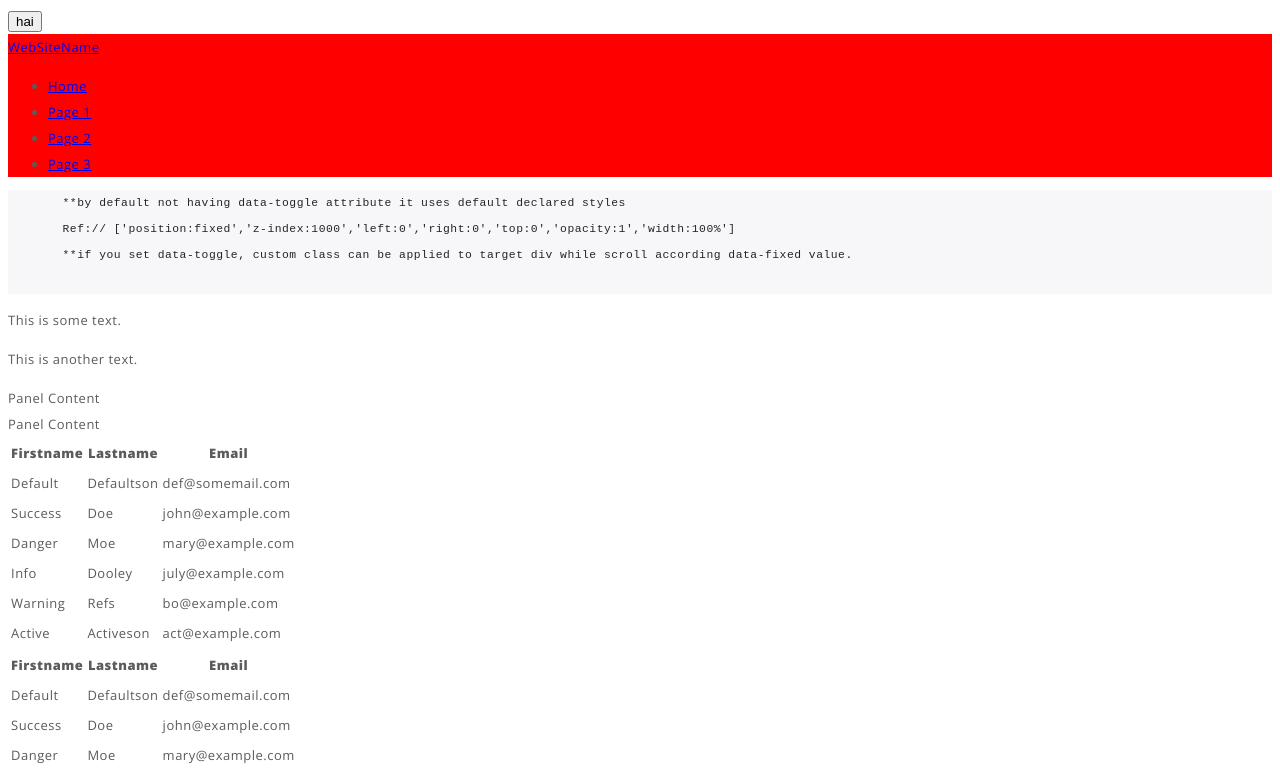
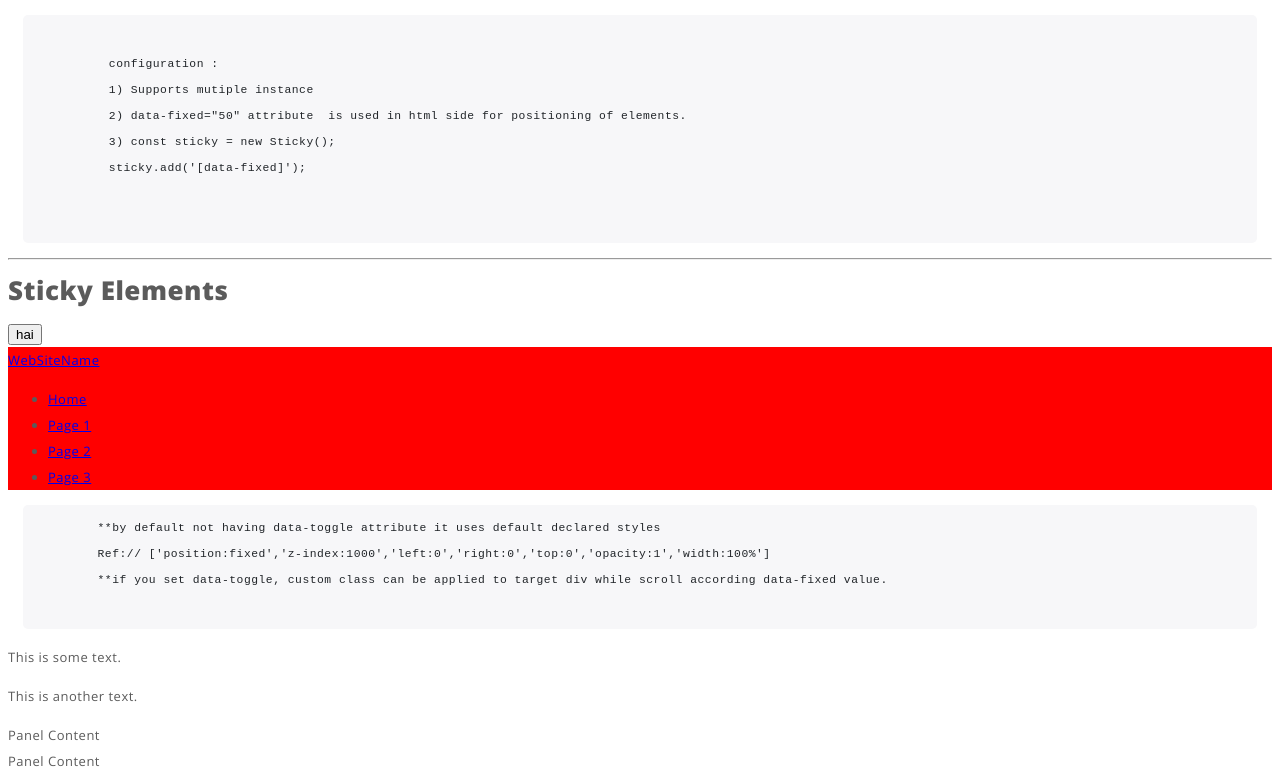
Before and after one commit to arunbharath91/Sticky-Elements, a website built with webpack: page src/index.html in a window 1280 px wide. Shown: the top 768 px of the page. Built offline with nearby package versions, Linux system fonts and the light colour scheme.

Commit message:
++update

```diff
--- a/src/index.html
+++ b/src/index.html
@@ -1,5 +1,6 @@
 <!DOCTYPE html>
 <html lang="en">
+
 <head>
    <title>Sticky elements</title>
    <meta http-equiv="X-UA-Compatible" content="IE=edge">
@@ -7,15 +8,26 @@
    <meta http-equiv="Content-Type" content="text/html; charset=utf-8" />
    <meta name="theme-color" content="#2c58ed" />
    <meta name="description" content="Sticky elements by Arun Bharath" />
-      <meta name="keywords" content= "Sticky elements by arun bharath" />
+   <meta name="keywords" content="Sticky elements by arun bharath" />
    <meta name="author" content="Arun Bharath">
    <link rel="shortcut icon" href="../../assets/images/favicon.ico" />
    <!-- Latest compiled and minified CSS -->
    <link href="https://fonts.googleapis.com/css?family=Open+Sans:400,800&display=swap" rel="stylesheet">
 
 </head>
+
 <body>
-
+   <pre>
+         <code>
+         configuration :
+         1) Supports mutiple instance
+         2) data-fixed="50" attribute  is used in html side for positioning of elements.
+         3) const sticky = new Sticky();
+         sticky.add('[data-fixed]');
+         </code>
+         </pre>
+   <hr />
+   <h1>Sticky Elements</h1>
    <button id="sticky" data-toggle="" class="btn btn-primary">hai</button>
 
    <nav class="navbar navbar-default fixed-nav" data-fixed="50">
@@ -215,4 +227,5 @@
       </table>
    </div>
 </body>
+
 </html>
--- a/src/style.scss
+++ b/src/style.scss
@@ -21,11 +21,15 @@ body {
 }
 
 pre {
-    display: block;
-    font-size: 87.5%;
-    color: #212529;
-    background-color: #f7f7f9;
+  display: block;
+  font-size: 87.5%;
+  color: #212529;
+  background-color: #f7f7f9;
+  padding: 10px 20px;
+  margin: 15px;
+  border-radius: 5px;
+  overflow-y: auto;
 }
 code {
-      line-height: 26px;
+  line-height: 26px;
 }
```
Lines whose indentation alone changed are shown as unchanged.
